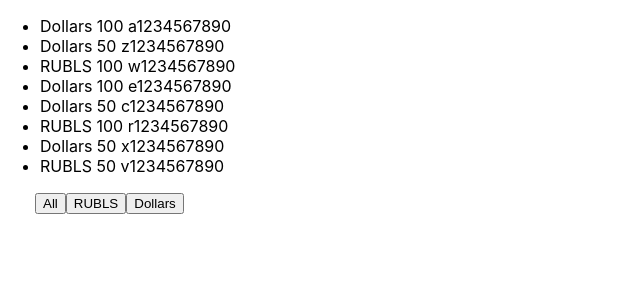
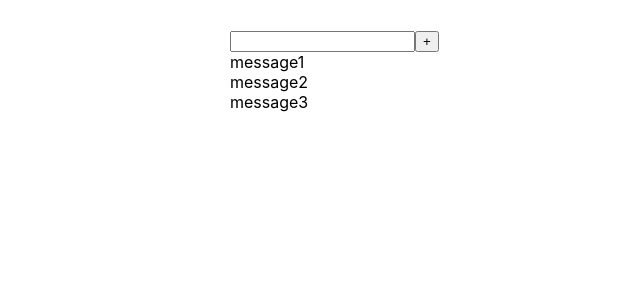
Before and after one commit to YarGromov/it-incubator-microtasks, a React (Create React App) app in the folder my-app/: page / in a window 1280 px wide. Shown: the top 300 px of the page, without its empty margins (0-640 px from the left). Built offline with nearby package versions, Linux system fonts and the light colour scheme.

Commit message:
input, onChange, onClick

```diff
--- a/my-app/src/App.css
+++ b/my-app/src/App.css
@@ -1,6 +1,6 @@
 .App {
     padding: 30px;
-    display: flex;
+    margin-left: 200px;
 }
 
 .App > div {
--- a/my-app/src/App.tsx
+++ b/my-app/src/App.tsx
@@ -1,68 +1,27 @@
 import React, {useState} from 'react';
 import './App.css';
-import {NewComponent} from "./NewComponent";
+import {Fullinput} from "./components/Fullinput";
 
-export type FilterType = 'All' | 'RUBLS' | 'Dollars'
-export type MoneyType = {
-    banknots: 'Dollars' | 'RUBLS'
-    value: number
-    number: string
-}
 
 function App() {
-
-    const [money, setMoney] = useState<Array<MoneyType>>([
-        { banknots: 'Dollars', value: 100, number: ' a1234567890' },
-        { banknots: 'Dollars', value: 50, number: ' z1234567890' },
-        { banknots: 'RUBLS', value: 100, number: ' w1234567890' },
-        { banknots: 'Dollars', value: 100, number: ' e1234567890' },
-        { banknots: 'Dollars', value: 50, number: ' c1234567890' },
-        { banknots: 'RUBLS', value: 100, number: ' r1234567890' },
-        { banknots: 'Dollars', value: 50, number: ' x1234567890' },
-        { banknots: 'RUBLS', value: 50, number: ' v1234567890' },
+    let [message, setMessage] = useState([
+        {message: 'message1'},
+        {message: 'message2'},
+        {message: 'message3'}
     ])
 
-    const[filter, setFilter] = useState<FilterType>('All')
-
-    let currentMoney = money
-
-    if (filter === 'RUBLS') {
-        currentMoney = money.filter((filteredMoney)=> filteredMoney.banknots === 'RUBLS')
-    }
-    if (filter === 'Dollars') {
-        currentMoney = money.filter((filteredMoney)=> filteredMoney.banknots === 'Dollars')
-    }
-
-
-    const onClickFilterHandler = (nameButton: FilterType) => {
-        setFilter(nameButton)
-    }
 
     return (
-        <>
-            <NewComponent
-                onClickFilterHandler={onClickFilterHandler}
-                currentMoney={currentMoney}
-            />
-        </>
-       // <>
-       //     <ul>
-       //         {currentMoney.map((objFromMoneyArr, id)=>{
-       //             return(
-       //                 <li key={id}>
-       //                     <span> {objFromMoneyArr.banknots}</span>
-       //                     <span> {objFromMoneyArr.value}</span>
-       //                     <span> {objFromMoneyArr.number}</span>
-       //                 </li>
-       //             )
-       //         })}
-       //     </ul>
-       //    <div style={{marginLeft: '35px'}}>
-       //        <button onClick={()=>onClickFilterHandler('All')}>All</button>
-       //        <button onClick={()=>onClickFilterHandler('RUBLS')}>RUBLS</button>
-       //        <button onClick={()=>onClickFilterHandler('Dollars')}>Dollars</button>
-       //    </div>
-       // </>
+        <div className={'App'}>
+            <Fullinput/>
+            {
+                message.map((el, index) => {
+                    return (
+                        <div key={index}>{el.message}</div>
+                    )
+                })
+            }
+        </div>
     );
 }
 
--- a/my-app/src/NewComponent.tsx
+++ /dev/null
@@ -1,30 +0,0 @@
-import React from 'react';
-import {FilterType, MoneyType} from "./App";
-
-type NewComponentPropsType = {
-    currentMoney: Array<MoneyType>
-    onClickFilterHandler: (nameButton: FilterType) => void
-}
-
-export const NewComponent = (props: NewComponentPropsType) => {
-    return (
-        <>
-                 <ul>
-                     {props.currentMoney.map((objFromMoneyArr, id)=>{
-                        return(
-                            <li key={id}>
-                                <span> {objFromMoneyArr.banknots}</span>
-                                <span> {objFromMoneyArr.value}</span>
-                                <span> {objFromMoneyArr.number}</span>
-                            </li>
-                        )
-                    })}
-                </ul>
-               <div style={{marginLeft: '35px'}}>
-                   <button onClick={()=>props.onClickFilterHandler('All')}>All</button>
-                   <button onClick={()=>props.onClickFilterHandler('RUBLS')}>RUBLS</button>
-                   <button onClick={()=>props.onClickFilterHandler('Dollars')}>Dollars</button>
-               </div>
-            </>
-    );
-};
--- /dev/null
+++ b/my-app/src/components/Fullinput.tsx
@@ -0,0 +1,22 @@
+import React, {ChangeEvent, useState} from 'react';
+
+export const Fullinput = () => {
+    let [title, setTitle] = useState('')
+    console.log(title)
+
+    let onChangeInputHandler = (event: ChangeEvent<HTMLInputElement>) => {
+       setTitle(event.currentTarget.value)
+    }
+
+    let onClickButtonHandler = () => {
+        console.log('Call=>')
+    }
+    return (
+        <div>
+            <div>
+                <input onChange={onChangeInputHandler}/>
+                <button onClick={onClickButtonHandler}>+</button>
+            </div>
+        </div>
+    );
+};
```
